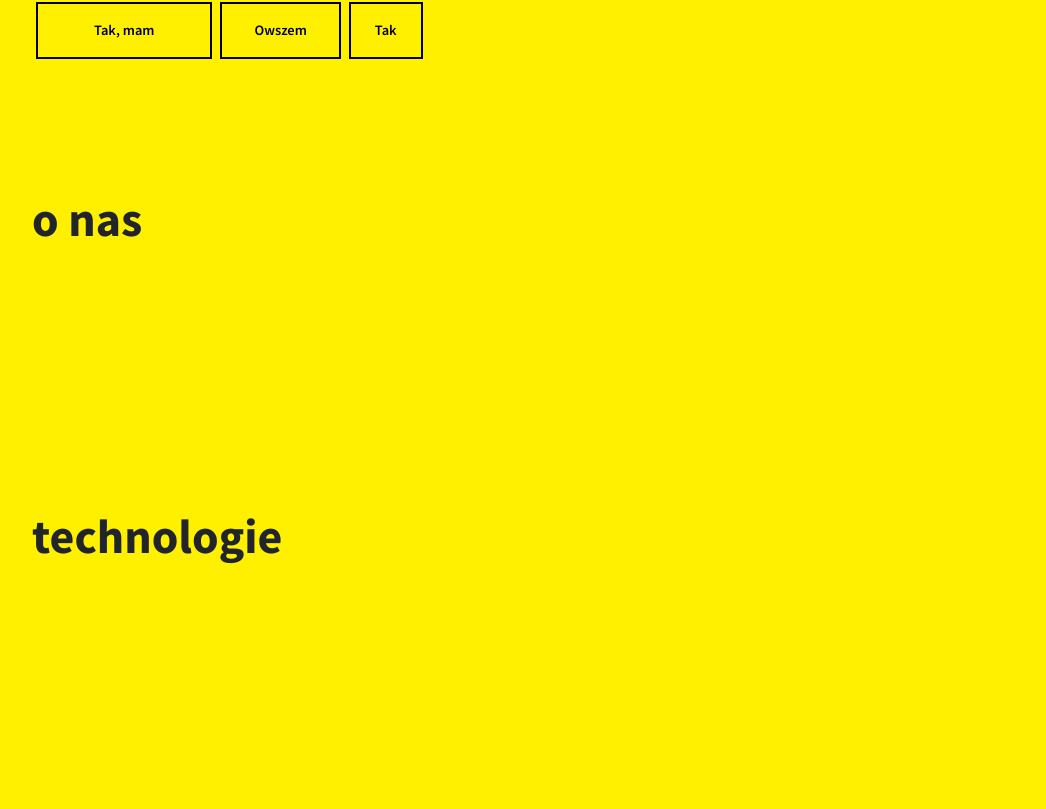
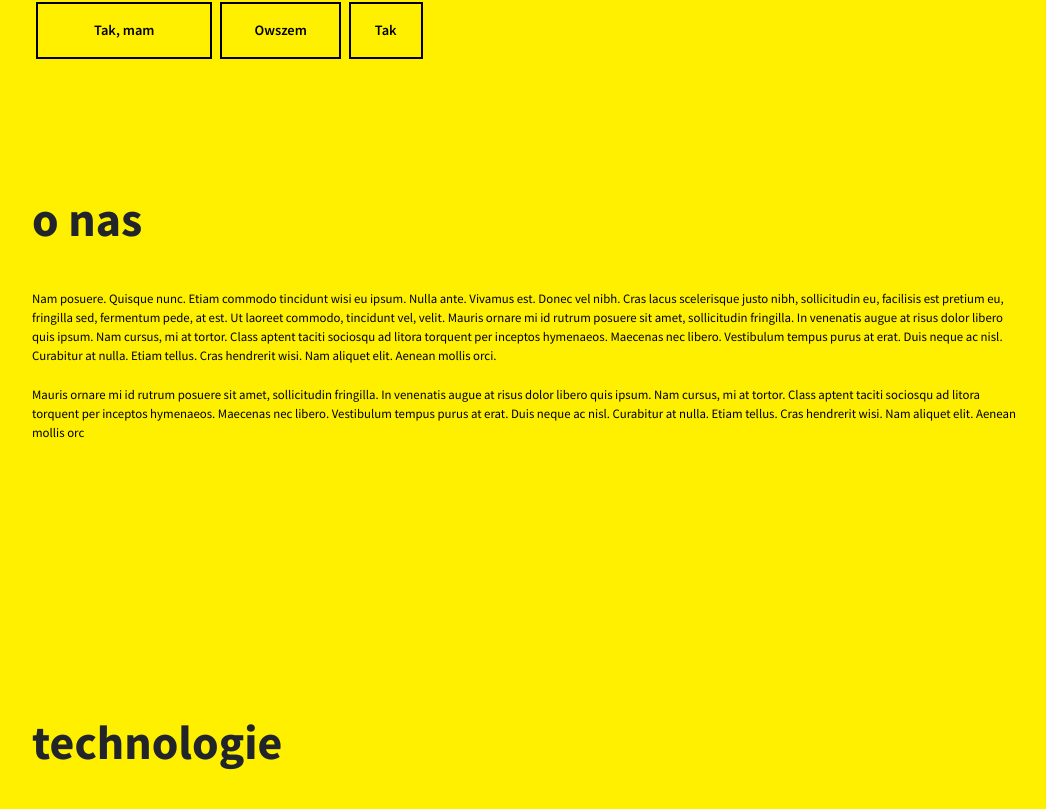
Before and after one commit to siwoczarny/devops, a React (Create React App) app: page / in a window 1280 px wide. Shown: the part 2802-3611 px from the top of the page, without its empty margins (0-1046 px from the left). Built offline with nearby package versions, Linux system fonts and the light colour scheme.

Commit message:
Improve about section

```diff
--- a/src/components/elements/About.js
+++ b/src/components/elements/About.js
@@ -14,6 +14,10 @@ const About = () => {
                 </div>
             </div>
             <h3 className="about_title">o nas</h3>
+            <div className="about_text">
+                <p>Nam posuere. Quisque nunc. Etiam commodo tincidunt wisi eu ipsum. Nulla ante. Vivamus est. Donec vel nibh. Cras lacus scelerisque justo nibh, sollicitudin eu, facilisis est pretium eu, fringilla sed, fermentum pede, at est. Ut laoreet commodo, tincidunt vel, velit. Mauris ornare mi id rutrum posuere sit amet, sollicitudin fringilla. In venenatis augue at risus dolor libero quis ipsum. Nam cursus, mi at tortor. Class aptent taciti sociosqu ad litora torquent per inceptos hymenaeos. Maecenas nec libero. Vestibulum tempus purus at erat. Duis neque ac nisl. Curabitur at nulla. Etiam tellus. Cras hendrerit wisi. Nam aliquet elit. Aenean mollis orci.<br /><br />Mauris ornare mi id rutrum posuere sit amet, sollicitudin fringilla. In venenatis augue at risus dolor libero quis ipsum. Nam cursus, mi at tortor. Class aptent taciti sociosqu ad litora torquent per inceptos hymenaeos. Maecenas nec libero. Vestibulum tempus purus at erat. Duis neque ac nisl. Curabitur at nulla. Etiam tellus. Cras hendrerit wisi. Nam aliquet elit. Aenean mollis orc</p>
+            </div>
+
         </section>
     );
 }
--- a/src/styles/elements/About.scss
+++ b/src/styles/elements/About.scss
@@ -39,4 +39,14 @@
     &_title {
         @include title;
     }
+    &_text {
+        padding: 16px 32px 256px;
+        @include tablet-small {
+            padding-right: 256px;
+        }
+        p {
+            color: $color-main;
+            font-size: $base-size * 0.8;
+        }
+    }
 }
```
